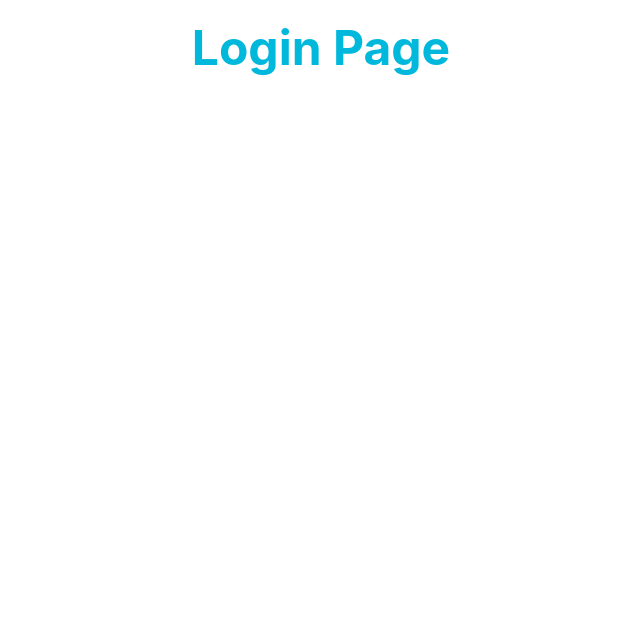
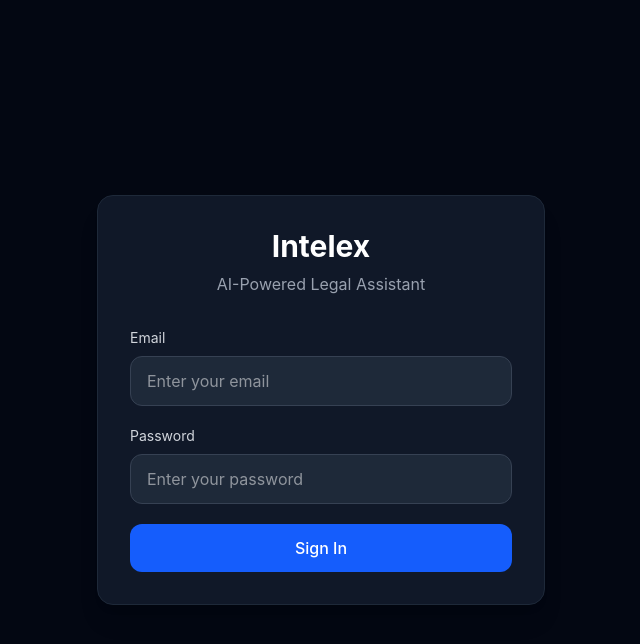
Before and after one commit to hassan-frq/Intelex, a React app in the folder frontend/: page / in a window 1280 px wide. Shown: the top 644 px of the page, without its empty margins (319-959 px from the left). Built offline with nearby package versions, Linux system fonts and the light colour scheme; the HTML template or start-up script is replaced by a standard one.

Commit message:
Build reusable UI components and login page

```diff
--- a/frontend/package.json
+++ b/frontend/package.json
@@ -10,6 +10,7 @@
     "preview": "vite preview"
   },
   "dependencies": {
+    "@fontsource/inter": "^5.2.8",
     "@tailwindcss/vite": "^4.3.2",
     "axios": "^1.18.1",
     "react": "^19.2.7",
--- a/frontend/src/components/common/Button.jsx
+++ /dev/null
@@ -1,9 +0,0 @@
-function Button({ children, onClick, type = "button" }) {
-  return (
-    <button type={type} onClick={onClick}>
-      {children}
-    </button>
-  );
-}
-
-export default Button;
--- /dev/null
+++ b/frontend/src/components/common/Button/Button.jsx
@@ -0,0 +1,18 @@
+function Button({
+  children,
+  type = "button",
+  onClick,
+  className = "",
+}) {
+  return (
+    <button
+      type={type}
+      onClick={onClick}
+      className={`w-full rounded-xl bg-blue-600 px-4 py-3 text-white font-medium transition hover:bg-blue-700 ${className}`}
+    >
+      {children}
+    </button>
+  );
+}
+
+export default Button;
--- a/frontend/src/components/common/Card.jsx
+++ /dev/null
@@ -1,5 +0,0 @@
-function Card({ children }) {
-  return <div>{children}</div>;
-}
-
-export default Card;
--- /dev/null
+++ b/frontend/src/components/common/Card/Card.jsx
@@ -0,0 +1,9 @@
+function Card({ children }) {
+  return (
+    <div className="w-full max-w-md rounded-2xl border border-gray-800 bg-gray-900 p-8 shadow-xl">
+      {children}
+    </div>
+  );
+}
+
+export default Card;
--- a/frontend/src/components/common/Input.jsx
+++ /dev/null
@@ -1,12 +0,0 @@
-function Input({ type = "text", placeholder, value, onChange }) {
-  return (
-    <input
-      type={type}
-      placeholder={placeholder}
-      value={value}
-      onChange={onChange}
-    />
-  );
-}
-
-export default Input;
--- /dev/null
+++ b/frontend/src/components/common/Input/Input.jsx
@@ -0,0 +1,18 @@
+function Input({
+  type = "text",
+  placeholder,
+  value,
+  onChange,
+}) {
+  return (
+    <input
+      type={type}
+      placeholder={placeholder}
+      value={value}
+      onChange={onChange}
+      className="w-full rounded-xl border border-gray-700 bg-gray-800 px-4 py-3 text-white outline-none focus:border-blue-500"
+    />
+  );
+}
+
+export default Input;
--- a/frontend/src/main.jsx
+++ b/frontend/src/main.jsx
@@ -1,6 +1,7 @@
 import React from "react";
 import ReactDOM from "react-dom/client";
 import App from "./App";
+import "@fontsource/inter";
 import "./index.css";
 
 ReactDOM.createRoot(document.getElementById("root")).render(
--- a/frontend/src/pages/Login/Login.jsx
+++ b/frontend/src/pages/Login/Login.jsx
@@ -1,8 +1,45 @@
+import Button from "../../components/common/Button/Button";
+import Card from "../../components/common/Card/Card";
+import Input from "../../components/common/Input/Input";
+
 function Login() {
   return (
-    <h1 className="text-5xl text-center py-6 font-bold text-cyan-500">
-      Login Page
-    </h1>
+    <div className="flex min-h-screen items-center justify-center bg-gray-950 px-4">
+      <Card>
+        <div className="mb-8 text-center">
+          <h1 className="text-3xl font-bold text-white">Intelex</h1>
+          <p className="mt-2 text-gray-400">
+            AI-Powered Legal Assistant
+          </p>
+        </div>
+
+        <form className="space-y-5">
+          <div>
+            <label className="mb-2 block text-sm text-gray-300">
+              Email
+            </label>
+            <Input
+              type="email"
+              placeholder="Enter your email"
+            />
+          </div>
+
+          <div>
+            <label className="mb-2 block text-sm text-gray-300">
+              Password
+            </label>
+            <Input
+              type="password"
+              placeholder="Enter your password"
+            />
+          </div>
+
+          <Button type="submit">
+            Sign In
+          </Button>
+        </form>
+      </Card>
+    </div>
   );
 }
 
```
Also changed, not shown: frontend/src/components/common/Loader/Loader.jsx (renamed from frontend/src/components/common/Loader.jsx), frontend/src/components/common/Modal/Modal.jsx (renamed from frontend/src/components/common/Modal.jsx), frontend/src/components/common/PageHeader/PageHeader.jsx (renamed from frontend/src/components/common/PageHeader.jsx), 2 other files (tests, documents, lock files or other folders).
